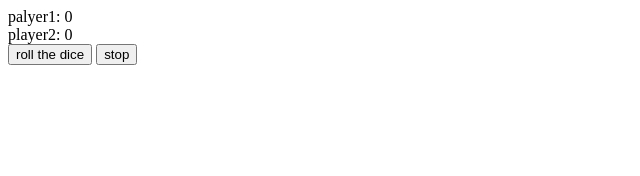
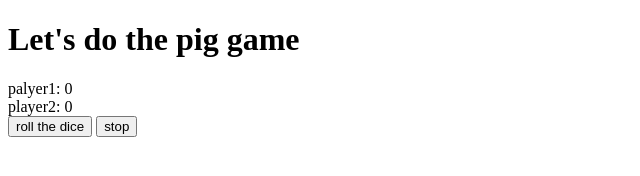
Before and after one commit to opera907/pig-the-dice-game, a plain HTML site: page index.html in a window 1280 px wide. Shown: the whole page, without its empty margins (0-640 px from the left). Drawn offline with Linux system fonts and the light colour scheme.

Commit message:
feat : add Title

```diff
--- a/index.html
+++ b/index.html
@@ -7,6 +7,7 @@
     <title>pig the dice</title>
 </head>
 <body>
+    <h1>Let's do the pig game</h1>
     <div class="player1">palyer1: <span>0</span></div>
     <div class="player2">player2: <span>0</span></div>
     <div class="btn-area">
```
